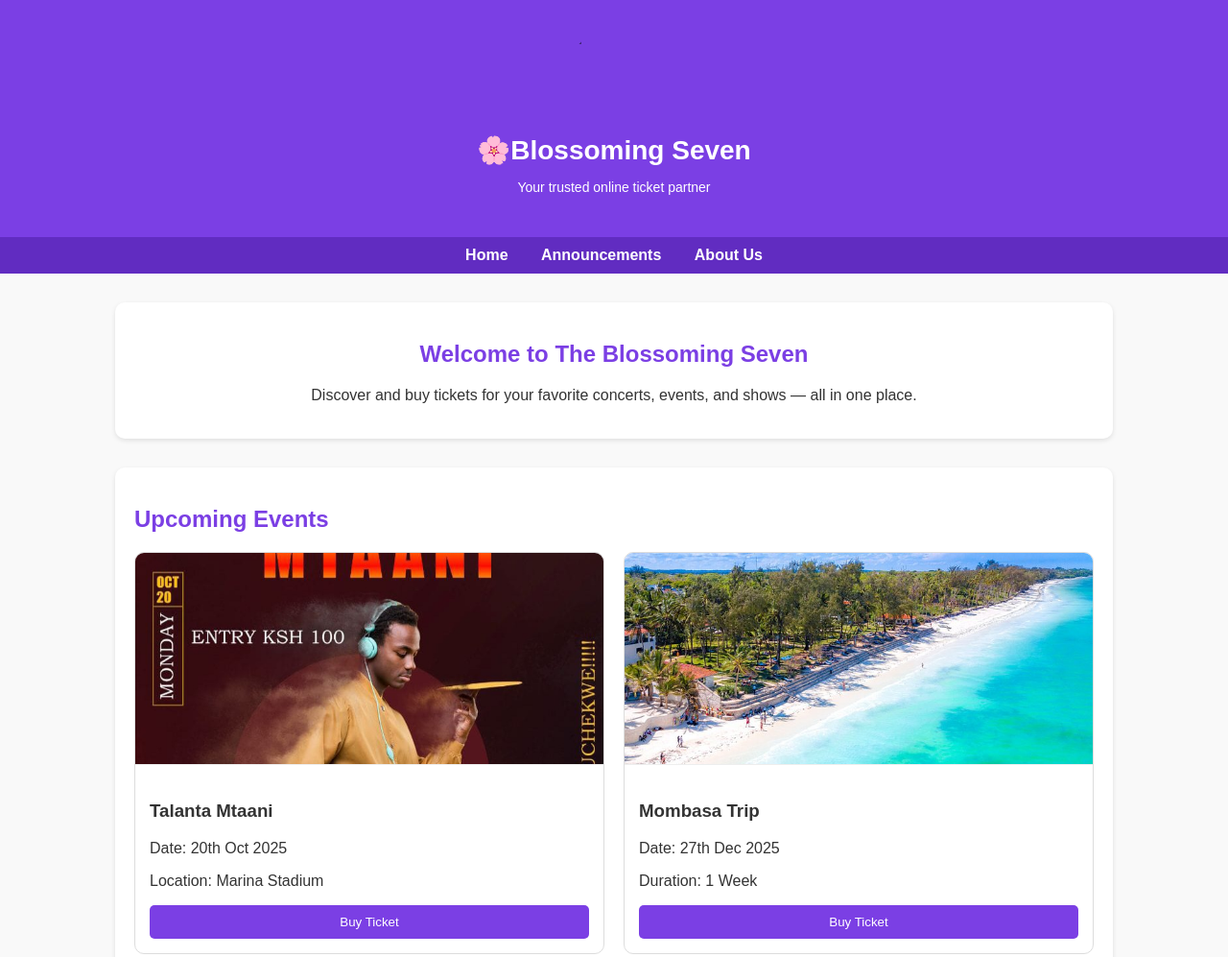
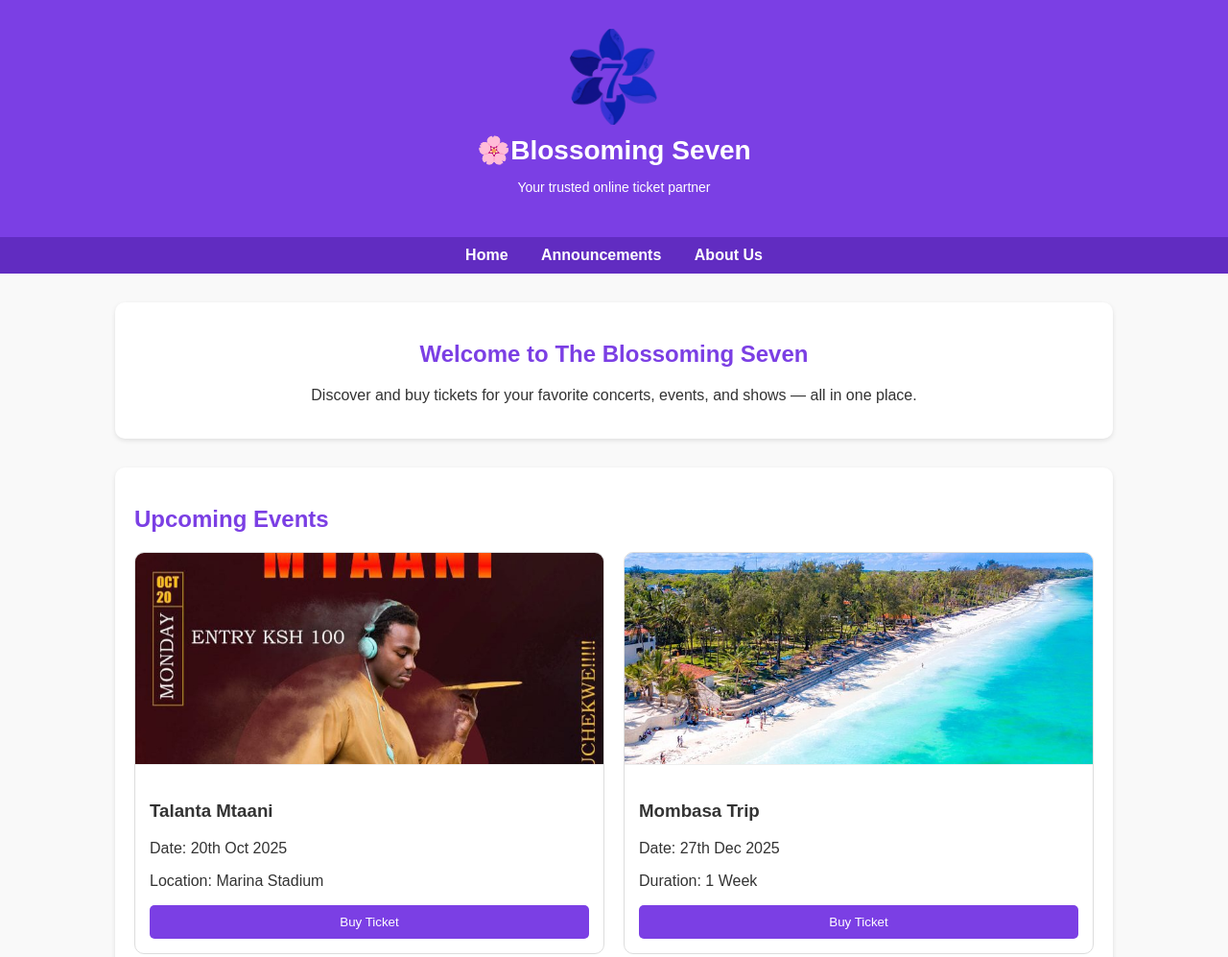
Before and after one commit to himain001/blossoming7, a plain HTML site: page index.html in a window 1280 px wide. Shown: the top 997 px of the page at 96% size. Drawn offline with Linux system fonts and the light colour scheme; a script that the page names is missing.

Commit message:
Update logo image source in index.html

```diff
--- a/index.html
+++ b/index.html
@@ -180,7 +180,7 @@
 <body>
 
   <header>
-    <img src="images/logo.png" alt="The Blossoming7 Logo">
+    <img src="logo.png" alt="The Blossoming7 Logo">
     <h1>🌸Blossoming Seven</h1>
     <p>Your trusted online ticket partner</p>
   </header>
```
